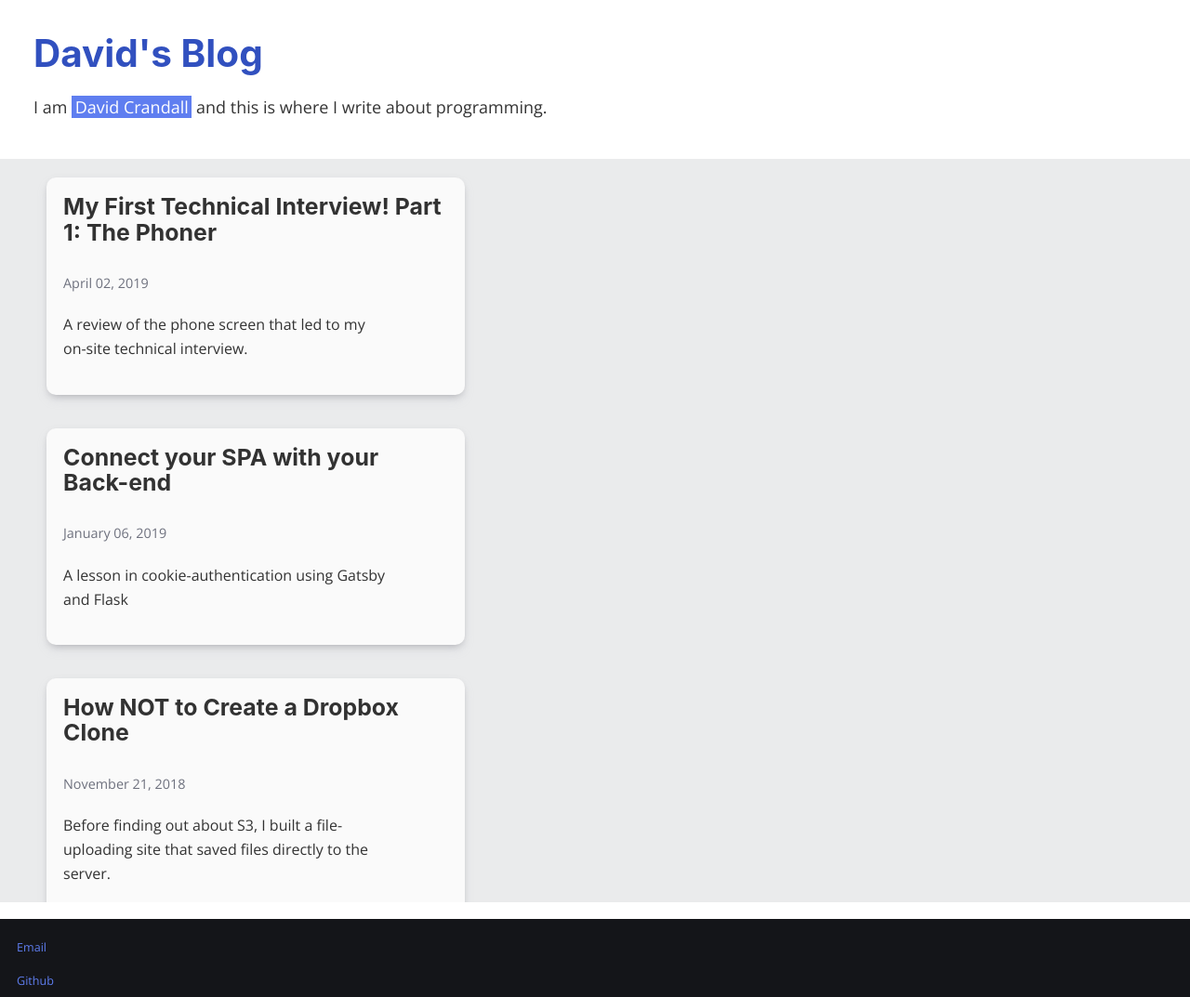
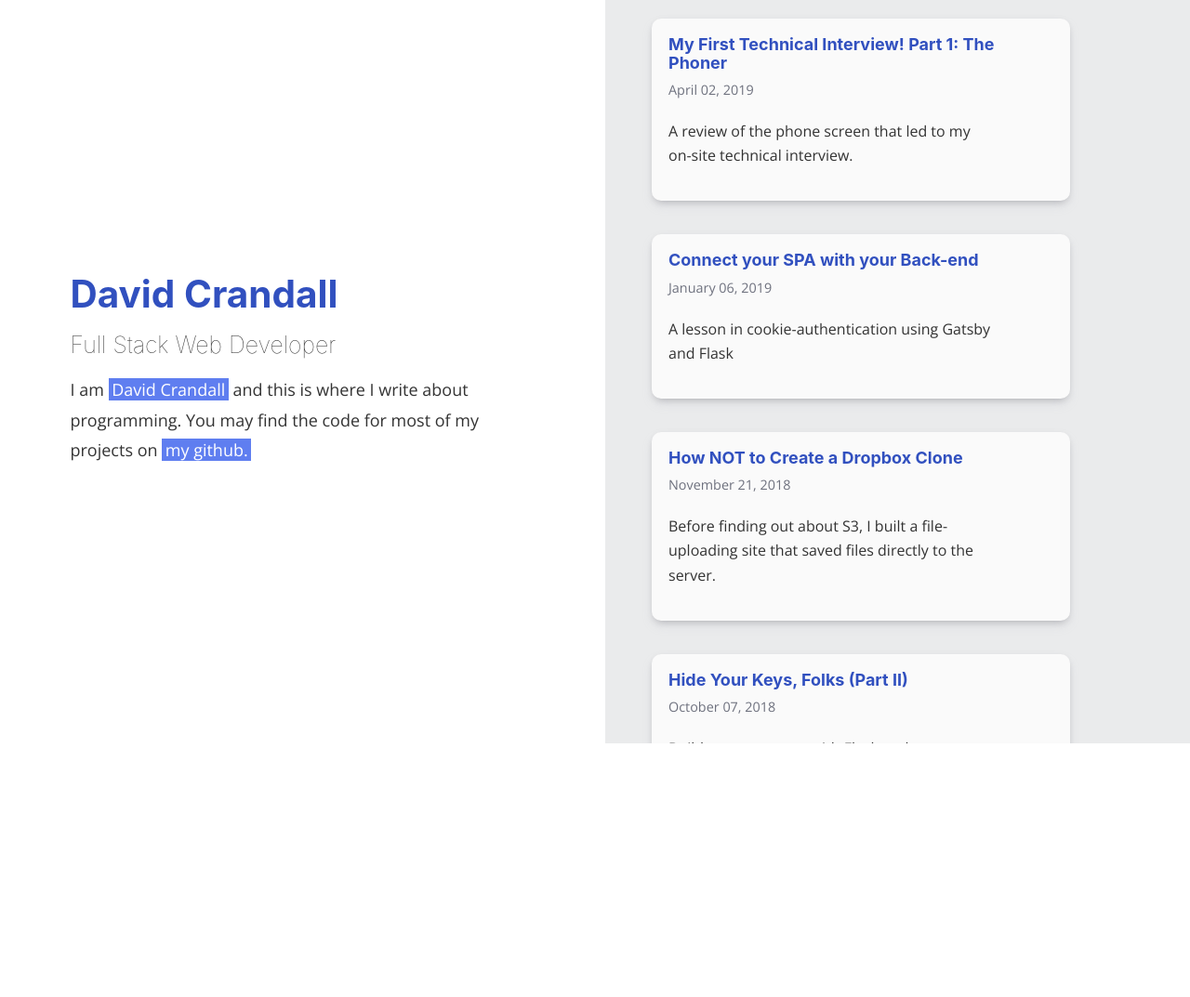
Before and after one commit to dacrands/blog-v2, a Gatsby site: page / in a window 1280 px wide. Shown: the top 1073 px of the page at 93% size. After the commit the page ends 800 px from the top, so only its background shows below. Built offline with nearby package versions, Linux system fonts and the light colour scheme; Gatsby itself is replaced by a stand-in of ours.

Commit message:
/index redesign to two col layout

```diff
--- a/src/pages/index.js
+++ b/src/pages/index.js
@@ -6,35 +6,39 @@ import Footer from '../components/footer'
 
 
 
-const IndexPage = ({data}) => (
+const IndexPage = ({ data }) => (
   <Layout>
     <SEO title="Home" keywords={[`David Crandall`, `web developer`, `react`]} />
     {/* <Navbar />     */}
-    <header className="header">
-      <div className="container">
-        <h1>David's Blog</h1>
-        <p className="">I am <a href="https://crandall.dev" target="_blank" rel="noopener noreferrer">David Crandall</a> and
-        this is where I write about programming.</p>
-      </div>
-    </header>
-      <div className="pages">
+    <div className="flex-center">
+      <header className="header header--flex">
+        <div>
+        <h1>David Crandall</h1>
+        <h3>Full Stack Web Developer</h3>
+        <p className="content">I am {` `}
+        <a href="https://crandall.dev" target="_blank" rel="noopener noreferrer"> David Crandall</a> {` `}
+        and this is where I write about programming. You may find the code for most of my projects
+        on {` `} <a href="https://github.com/dacrands">my github.</a></p>
+        </div>
+      </header>
+      <nav className="pages">
         {
           data.allMarkdownRemark.edges.map(post => {
             return <Link className="pages__link"
               to={post.node.frontmatter.path}
             >
               <div className="pages__link-title">
-                <h3>{post.node.frontmatter.title}</h3>
+                <h4>{post.node.frontmatter.title}</h4>
                 <small>{post.node.frontmatter.date}</small>
               </div>
               <div className="pages__link-desc">
                 <p>{post.node.frontmatter.info}</p>
               </div>
-              </Link>
+            </Link>
           })
         }
-      </div>
-      <Footer/>
+      </nav>
+    </div>
   </Layout>
 )
 
```
